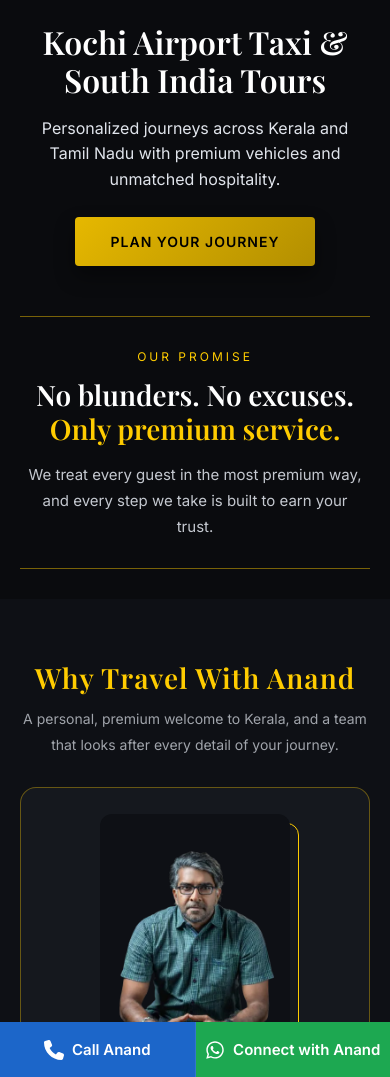
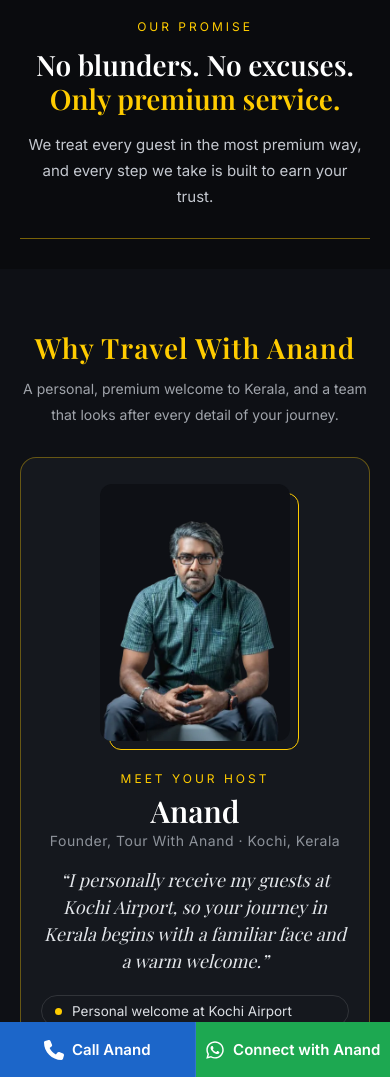
Before and after one commit to tourwithanand/tourwithanand-com, a Jekyll site: the page built from index.md, in a window 390 px wide and 1400 px high, cut to the strip 323-1400 px from the top of the window. Built offline with Jekyll 4.4.1, drawn with Linux system fonts in a browser that asks for light colours.

Commit message:
Remove mobile heading block under the hero video
Mobile now goes straight from the video to 'Our Promise' (requested by
owner). The page's single H1 moves back to the first desktop slide.

Co-Authored-By: Claude Opus 5.5 <noreply@anthropic.com>
Claude-Session: https://claude.ai/code/session_01V9S5yJyFeSpGQmQTpdF1A8

```diff
--- a/index.md
+++ b/index.md
@@ -9,7 +9,7 @@ description: "24/7 Kochi (Cochin) Airport taxi and private Kerala & South India
     <div class="hero-bg"><img src="/images/banner-anand-tour-with-anand.webp" alt="Anand with his premium taxi for South India tours" width="1920" height="958" fetchpriority="high"></div>
     <div class="hero-overlay">
       <div class="hero-content">
-        <h2 class="hero-heading">South India Tours & Beyond</h2>
+        <h1 class="hero-heading">South India Tours & Beyond</h1>
         <p>Personalized journeys across Kerala and Tamil Nadu with premium vehicles and unmatched hospitality.</p>
         <a href="https://wa.me/919400620615" class="luxury-btn">Plan Your Journey</a>
       </div>
@@ -49,11 +49,6 @@ description: "24/7 Kochi (Cochin) Airport taxi and private Kerala & South India
     </div>
   </div>
 
-  <div class="m-hero-cta">
-    <h1>Kochi Airport Taxi & South India Tours</h1>
-    <p>Personalized journeys across Kerala and Tamil Nadu with premium vehicles and unmatched hospitality.</p>
-    <a href="https://wa.me/919400620615" class="luxury-btn">Plan Your Journey</a>
-  </div>
 </section>
 
 <section class="promise-section" id="our-promise">
@@ -540,7 +535,7 @@ description: "24/7 Kochi (Cochin) Airport taxi and private Kerala & South India
 .promise-title span { color: #ffcc00; }
 .promise-box p { color: #c4c8cf; font-size: 17px; line-height: 1.75; margin: 0 auto; max-width: 640px; }
 @media (max-width: 768px) {
-  .promise-section { padding: 10px 20px 30px; }
+  .promise-section { padding: 30px 20px 30px; }
   .promise-box { padding: 28px 4px; }
   .promise-title { font-size: 28px; }
   .promise-box p { font-size: 15px; }
@@ -677,11 +672,6 @@ description: "24/7 Kochi (Cochin) Airport taxi and private Kerala & South India
 .maxx-overlay h3 { color: #ffcc00; font-size: 16px; margin: 0 0 2px 0; text-shadow: 0 2px 4px rgba(0,0,0,0.8); font-family: 'Playfair Display', serif; }
 .maxx-overlay p { color: #fff; font-size: 12px; margin: 0; text-shadow: 0 2px 4px rgba(0,0,0,0.8); font-weight: 300; font-family: 'Inter', sans-serif; }
 
-/* Mobile CTA Below Video */
-.m-hero-cta { padding: 40px 20px; text-align: center; background: #0a0b0e; }
-.m-hero-cta h1 { font-size: 32px; color: #fff; margin-bottom: 15px; font-family: 'Playfair Display', serif; }
-.m-hero-cta p { font-size: 16px; color: #e0e4eb; margin-bottom: 25px; line-height: 1.6; }
-
 /* Desktop / Mobile Toggle Handling */
 .mobile-only { display: none; }
 
```
Also changed, not shown: other parts of index.md (+1 -1 lines).
